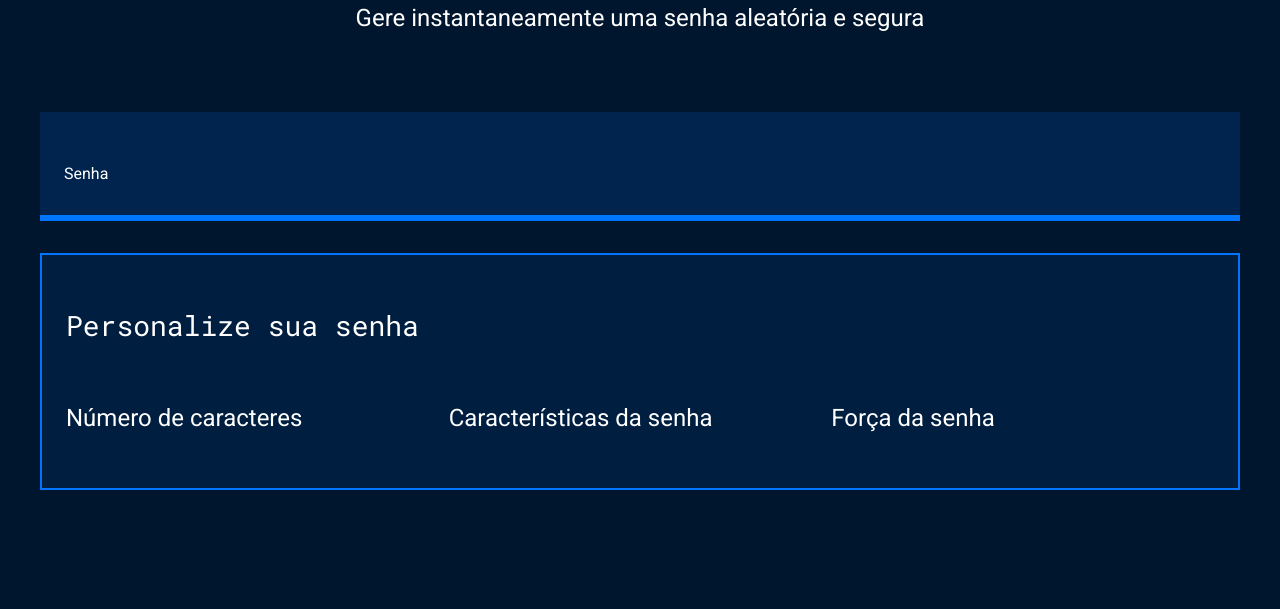
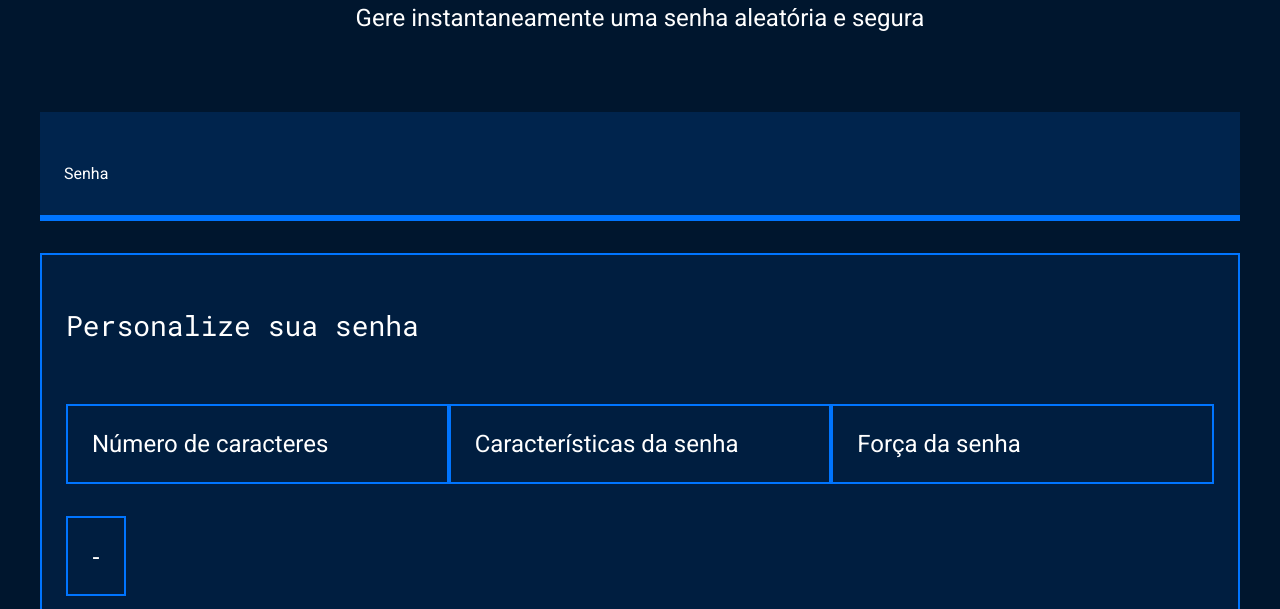
Before and after one commit to hila01/proj.senha, a plain HTML site: page index.html in a window 1280 px wide. Shown: the part 191-800 px from the top of the page. Drawn offline with Linux system fonts and the light colour scheme.

Commit message:
Add files via upload

```diff
--- a/index.html
+++ b/index.html
@@ -24,7 +24,10 @@
             <div class="parametro-coluna__senha">
                 <div class="parametro-senha">
                     <h4 class="parametro-senha__titulo">Número de caracteres</h4>
-                </div>
+                    <button class="parametro-senha__botao">-</button>
+                    <p class="parametro-senha__texto">12</p>
+                    <button class="parametro-senha__botao">+</button>
+           </div>
                 <div class="parametro-senha">
                     <h4 class="parametro-senha__titulo">Características da senha</h4>
                 </div>
--- a/style.css
+++ b/style.css
@@ -72,8 +72,14 @@ body{
 }
 
 .parametro-senha__titulo{
-    font-size:24px;
+    background-color: var(--fundo-texto);
+    color: var(--branco);
+    border: 2px solid var(--borda);
+    padding: 24px;
+    font-size: 24px;
+    cursor: pointer;
 }
+
 
 .parametro-coluna__senha{
     display: flex;
@@ -84,7 +90,13 @@ body{
     width: 50%;
     margin: 0 auto;
 }
-
+.parametro-senha__botao{
+    background-color: var(--fundo-texto);
+    color: var(--branco);
+    border: 2px solid var(--borda);
+    padding: 24px;
+    font-size: 24px;
+}
 @media screen and (min-width: 768px) {
     .parametro-coluna__senha{
         flex-direction: row;
```
Also changed, not shown: 1 other file.
